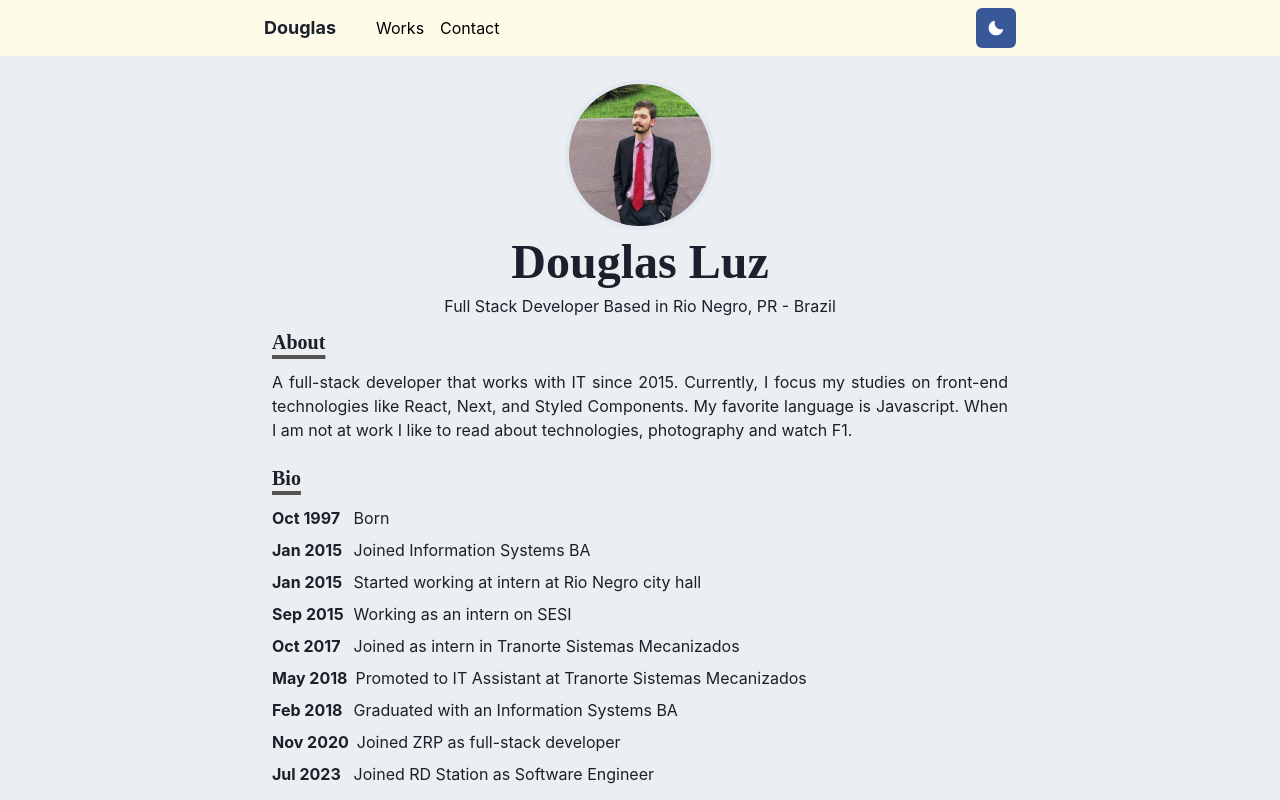
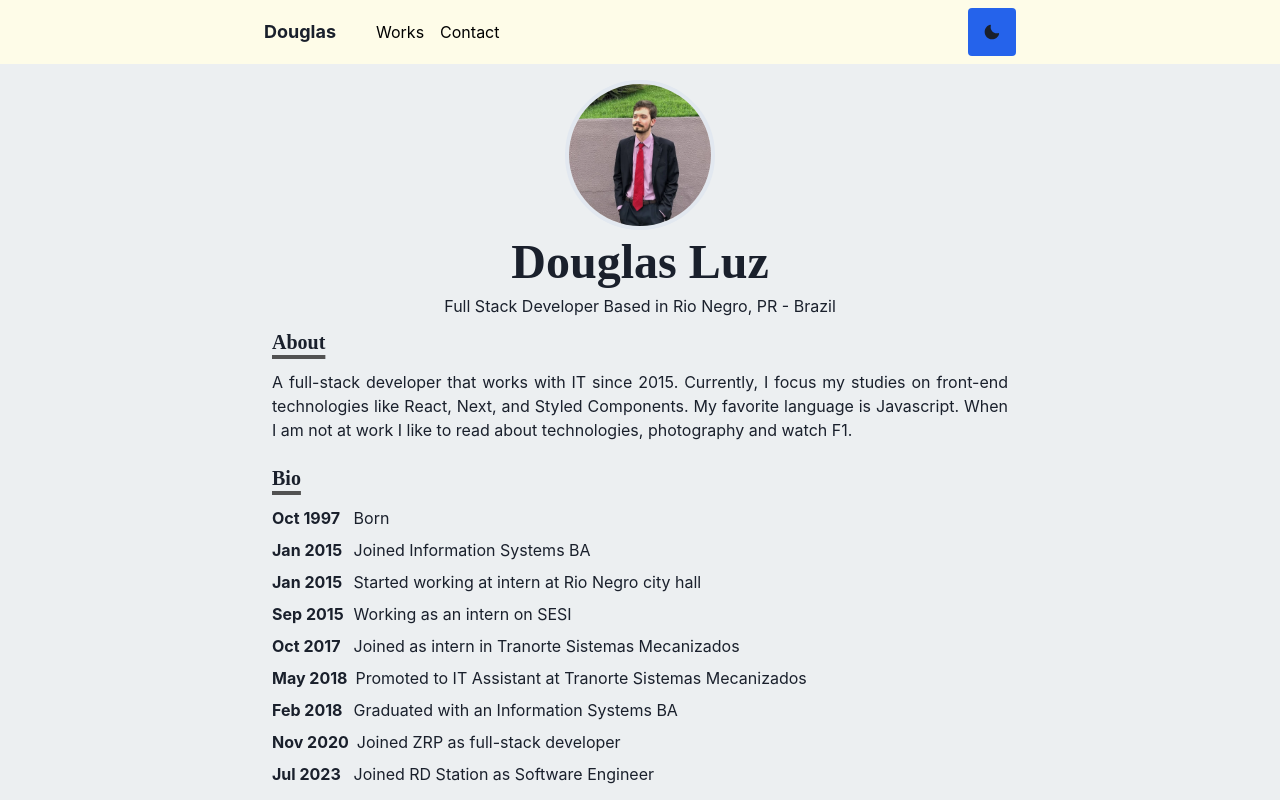
Before and after one commit to dougluz/douglasluz.com, a Next.js app: page / in a window 1280 px wide. Shown: the top 800 px of the page. Built offline with nearby package versions, Linux system fonts and the light colour scheme.

Commit message:
refactor: theme button now uses tailwind

```diff
--- a/components/themeButton.js
+++ b/components/themeButton.js
@@ -1,5 +1,5 @@
-import { MoonIcon, SunIcon } from "@chakra-ui/icons"
-import { IconButton, useColorMode, useColorModeValue } from "@chakra-ui/react"
+import { MoonIcon } from "@chakra-ui/icons"
+import { useColorMode, useColorModeValue } from "@chakra-ui/react"
 import { AnimatePresence, motion } from "framer-motion"
 
 export const ThemeButton = () => {
@@ -15,12 +15,12 @@ export const ThemeButton = () => {
         exit={{ opacity: 0 }}
         transition={{ duration: 0.2 }}
       >
-        <IconButton
-          aria-label="Switch theme"
-          colorScheme={useColorModeValue("facebook", "purple")}
-          icon={useColorModeValue(<MoonIcon />, <SunIcon />)}
+        <button
+          className="p-4 rounded bg-blue-600 flex items-center justify-center"
           onClick={toggleColorMode}
-        />
+        >
+          <MoonIcon />
+        </button>
       </motion.div>
     </AnimatePresence>
   )
```
